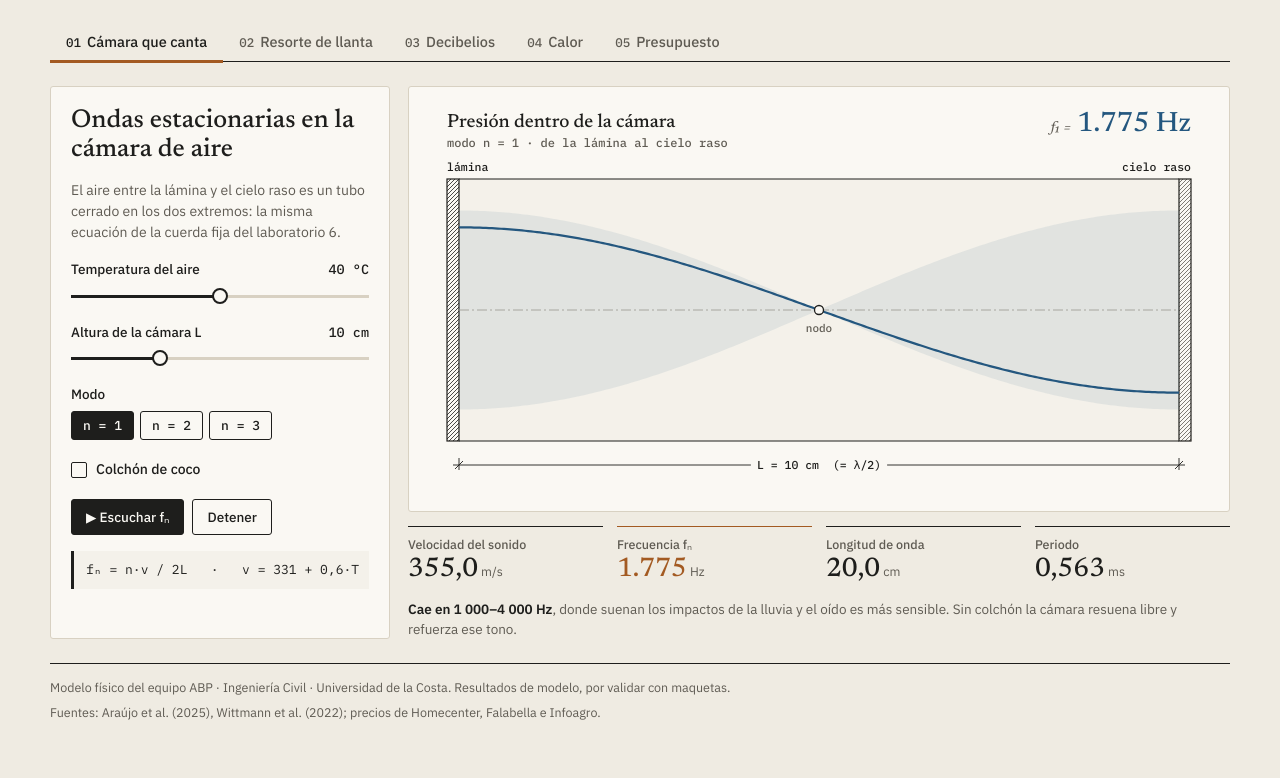
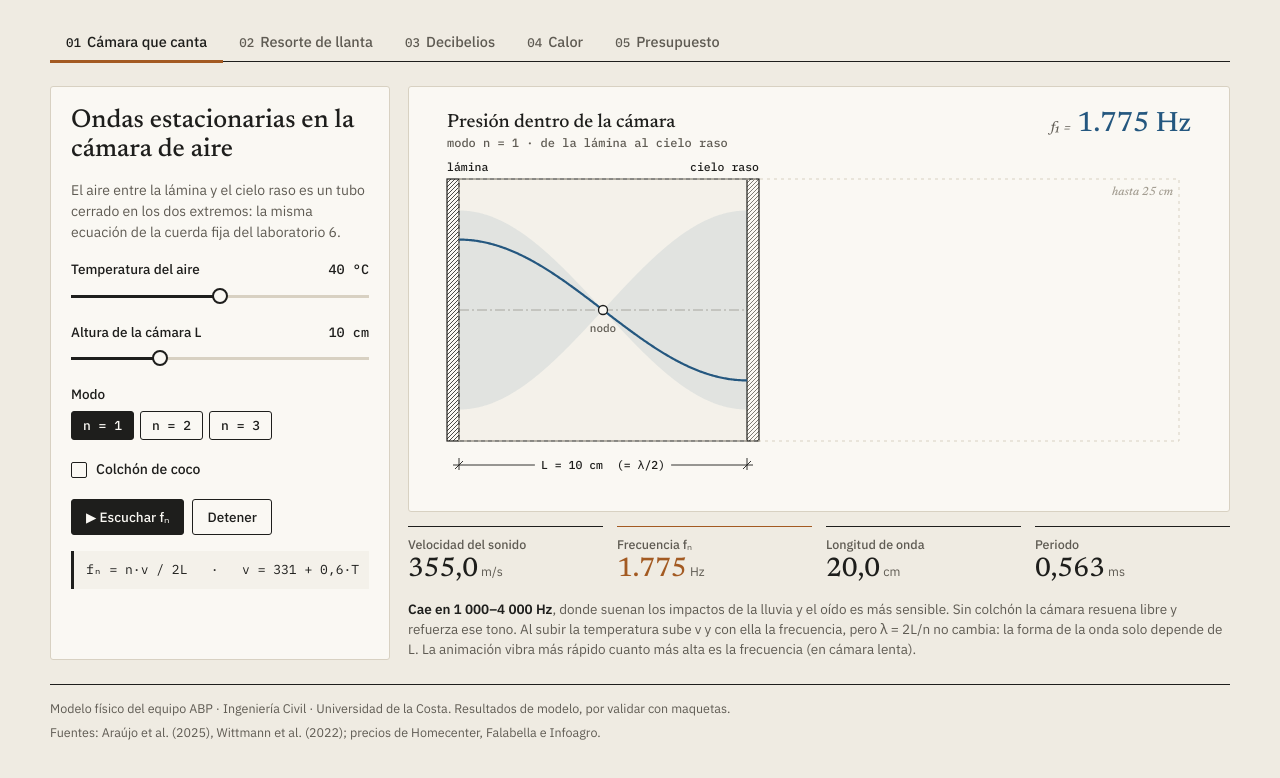
Before and after one commit to sergiocalderin1712-creator/techo-de-residuos, a plain HTML site: page index.html in a window 1280 px wide. Shown: the part 1055-1833 px from the top of the page. Drawn offline with Linux system fonts and the light colour scheme; animation ran at ten frames a second.

Commit message:
Scale the air-gap chart with L and animate at a rate tied to the frequency
The tube is now drawn to scale (25 cm = full width), so changing the
height visibly changes the wavelength, and the oscillation speeds up as
the frequency rises with temperature or shorter gaps.

Co-Authored-By: Claude Opus 5.5 <noreply@anthropic.com>

```diff
--- a/index.html
+++ b/index.html
@@ -407,11 +407,13 @@ let camN=1;document.querySelectorAll('#c-n button').forEach(b=>b.onclick=()=>{ca
 const camS=()=>{const T=+$('c-T').value,L=+$('c-L').value/100,v=331+0.6*T,f=camN*v/(2*L);return {T,L,v,f,lam:v/f,coco:$('c-coco').checked}};
 function updCam(){const s=camS();$('o-cT').textContent=s.T+' °C';$('o-cL').textContent=nf(s.L*100)+' cm';
   $('r-cv').innerHTML=nf(s.v,1)+'<small>m/s</small>';$('r-cf').innerHTML=nf(s.f)+'<small>Hz</small>';$('r-cl').innerHTML=nf(s.lam*100,1)+'<small>cm</small>';$('r-cp').innerHTML=nf(1000/s.f,3)+'<small>ms</small>';
-  const band=s.f>=1000&&s.f<=4000;$('c-msg').innerHTML=(band?'<b>Cae en 1 000–4 000 Hz</b>, donde suenan los impactos de la lluvia y el oído es más sensible. ':'Fuera de la banda de 1 000–4 000 Hz. ')+(s.coco?'Con el colchón de coco la onda se apaga: la fibra porosa convierte el sonido en calor.':'Sin colchón la cámara resuena libre y refuerza ese tono.');
+  const band=s.f>=1000&&s.f<=4000;$('c-msg').innerHTML=(band?'<b>Cae en 1 000–4 000 Hz</b>, donde suenan los impactos de la lluvia y el oído es más sensible. ':'Fuera de la banda de 1 000–4 000 Hz. ')+(s.coco?'Con el colchón de coco la onda se apaga: la fibra porosa convierte el sonido en calor.':'Sin colchón la cámara resuena libre y refuerza ese tono.')+' Al subir la temperatura sube v y con ella la frecuencia, pero λ = 2L/n no cambia: la forma de la onda solo depende de L. La animación vibra más rápido cuanto más alta es la frecuencia (en cámara lenta).';
   if(osc){osc.frequency.setTargetAtTime(Math.min(s.f,8000),ac.currentTime,0.02);gain.gain.setTargetAtTime(s.coco?0.015:0.07,ac.currentTime,0.05)}}
+let camPh=0,camT=0;
 function drawCam(t){const cv=$('cv-cam');if(cv.closest('[hidden]'))return;const {c,w,h}=ctx(cv);const s=camS();
+  const cdt=Math.min(0.05,(t-camT)/1000||0);camT=t;if(!RM)camPh+=2*Math.PI*0.45*(s.f/1775)*cdt;
   const INK=C('--ink'),MU=C('--muted'),SND=C('--sound'),COC=C('--coco'),SH=C('--sheet'),sm=w<520;
-  const wl=12,wr=s.coco?26:12,L=24+wl,R=w-24-wr,T=78,B=h-(camN>1?78:56),mid=(T+B)/2;
+  const wl=12,wr=s.coco?26:12,L=24+wl,Rmax=w-24-wr,R=L+(Rmax-L)*s.L/0.25,T=78,B=h-(camN>1?78:56),mid=(T+B)/2;
   // título y frecuencia
   c.fillStyle=INK;c.font='500 '+(sm?16:19)+'px '+C('--display');c.fillText('Presión dentro de la cámara',24,26);
   c.fillStyle=MU;c.font='500 12px '+C('--mono');c.fillText('modo n = '+camN+' · de la lámina al '+(s.coco?'colchón de coco':'cielo raso'),24,46);
@@ -423,21 +425,24 @@ function drawCam(t){const cv=$('cv-cam');if(cv.closest('[hidden]'))return;const
   c.fillStyle=SH;c.fillRect(L-wl,T,wl,B-T);hatch(c,L-wl,T,wl,B-T,4,INK,.8);c.strokeStyle=INK;c.strokeRect(L-wl,T,wl,B-T);
   if(s.coco){c.fillStyle=rgba(COC,.08);c.fillRect(R,T,wr,B-T);c.save();c.translate(R+wr,T);c.rotate(Math.PI/2);loops(c,0,B-T,0,wr,COC);c.restore();c.strokeStyle=COC;c.strokeRect(R,T,wr,B-T)}
   else{c.fillStyle=SH;c.fillRect(R,T,wr,B-T);hatch(c,R,T,wr,B-T,4,MU,.8);c.strokeStyle=INK;c.strokeRect(R,T,wr,B-T)}
-  c.font='500 11.5px '+C('--mono');c.fillStyle=INK;c.fillText('lámina',L-wl,T-8);const rl=s.coco?'coco':'cielo raso';c.fillStyle=s.coco?COC:INK;c.fillText(rl,R+wr-c.measureText(rl).width,T-8);
+  c.font='500 11.5px '+C('--mono');c.fillStyle=INK;c.fillText('lámina',L-wl,T-8);const rl=s.coco?'coco':'cielo raso';c.fillStyle=s.coco?COC:INK;if(R-L>170)c.fillText(rl,R+wr-c.measureText(rl).width,T-8);else c.fillText(rl,R+wr+8,mid+4);
+  c.strokeStyle=C('--line');c.setLineDash([3,4]);c.lineWidth=1;c.strokeRect(L,T,Rmax-L,B-T);c.setLineDash([]);c.fillStyle=C('--dim');c.font='italic 500 12px '+C('--display');if(Rmax-R>150){const g='hasta 25 cm';c.fillText(g,Rmax-c.measureText(g).width-6,T+16)}
   // eje
   c.strokeStyle=C('--dim');c.lineWidth=.8;c.setLineDash([10,3,2,3]);c.beginPath();c.moveTo(L,mid);c.lineTo(R,mid);c.stroke();c.setLineDash([]);
-  const A0=(B-T)*0.38,amp=(s.coco?0.25:1)*A0,ph=RM?1:Math.cos(t/380),X=i=>L+(R-L)*i;
+  const A0=(B-T)*0.38,amp=(s.coco?0.25:1)*A0,ph=RM?1:Math.cos(camPh),X=i=>L+(R-L)*i;
   // envolvente sin coco (referencia) y envolvente actual
   if(s.coco){c.strokeStyle=C('--dim');c.lineWidth=.9;c.setLineDash([4,4]);for(const sg of [-1,1]){c.beginPath();for(let i=0;i<=200;i++){const x=X(i/200),y=mid-sg*A0*Math.abs(Math.cos(camN*Math.PI*i/200));i?c.lineTo(x,y):c.moveTo(x,y)}c.stroke()}c.setLineDash([]);
     c.fillStyle=MU;c.font='italic 500 13px '+C('--display');c.fillText('sin coco',X(0.5/camN)+6,mid-A0*0.15-6)}
   c.fillStyle=rgba(SND,.09);c.beginPath();for(let i=0;i<=200;i++){const y=mid-amp*Math.abs(Math.cos(camN*Math.PI*i/200));i?c.lineTo(X(i/200),y):c.moveTo(X(i/200),y)}for(let i=200;i>=0;i--)c.lineTo(X(i/200),mid+amp*Math.abs(Math.cos(camN*Math.PI*i/200)));c.fill();
   c.strokeStyle=SND;c.lineWidth=2.2;c.beginPath();for(let i=0;i<=240;i++){const x=X(i/240),y=mid-amp*Math.cos(camN*Math.PI*i/240)*ph;i?c.lineTo(x,y):c.moveTo(x,y)}c.stroke();
   // nodos
+  const gap=(R-L)/camN;
   for(let k=0;k<camN;k++){const x=X((k+0.5)/camN);c.fillStyle=SH;c.strokeStyle=INK;c.lineWidth=1.3;c.beginPath();c.arc(x,mid,4.5,0,7);c.fill();c.stroke();
-    c.fillStyle=MU;c.font='500 11px '+C('--mono');c.textAlign='center';c.fillText('nodo',x,mid+A0+12>B-4?B-6:mid+22);c.textAlign='left'}
-  // cotas
-  if(camN>1)dimH(c,X(0.5/camN),X(1.5/camN),B+22,'λ/2 = '+nf(s.lam*50,1)+' cm',MU);
-  dimH(c,L,R,camN>1?B+48:B+24,'L = '+nf(s.L*100)+' cm'+(camN===1?'  (= λ/2)':''),INK);
+    if(gap>=48||k===0){c.fillStyle=MU;c.font='500 11px '+C('--mono');c.textAlign='center';c.fillText(gap>=48||camN===1?'nodo':'nodos',x,mid+22);c.textAlign='left'}}
+  // cotas (si no caben, el texto va al lado)
+  const dimFit=(x0,x1,y,lab,col)=>{c.font='500 11.5px '+C('--mono');if(x1-x0>c.measureText(lab).width+30)dimH(c,x0,x1,y,lab,col);else{dimH(c,x0,x1,y,'',col);c.fillStyle=col;c.font='500 11.5px '+C('--mono');c.fillText(lab,x1+12,y+4)}};
+  if(camN>1)dimFit(X(0.5/camN),X(1.5/camN),B+22,'λ/2 = '+nf(s.lam*50,1)+' cm',MU);
+  dimFit(L,R,camN>1?B+48:B+24,'L = '+nf(s.L*100)+' cm'+(camN===1?'  (= λ/2)':''),INK);
 }
 let ac=null,osc=null,gain=null;
 $('c-play').onclick=()=>{try{ac=ac||new (window.AudioContext||window.webkitAudioContext)();if(osc)return;osc=ac.createOscillator();gain=ac.createGain();osc.type='sine';gain.gain.value=0;osc.connect(gain).connect(ac.destination);osc.start();updCam()}catch(e){$('c-msg').textContent='El navegador no permitió reproducir sonido.'}};
```
